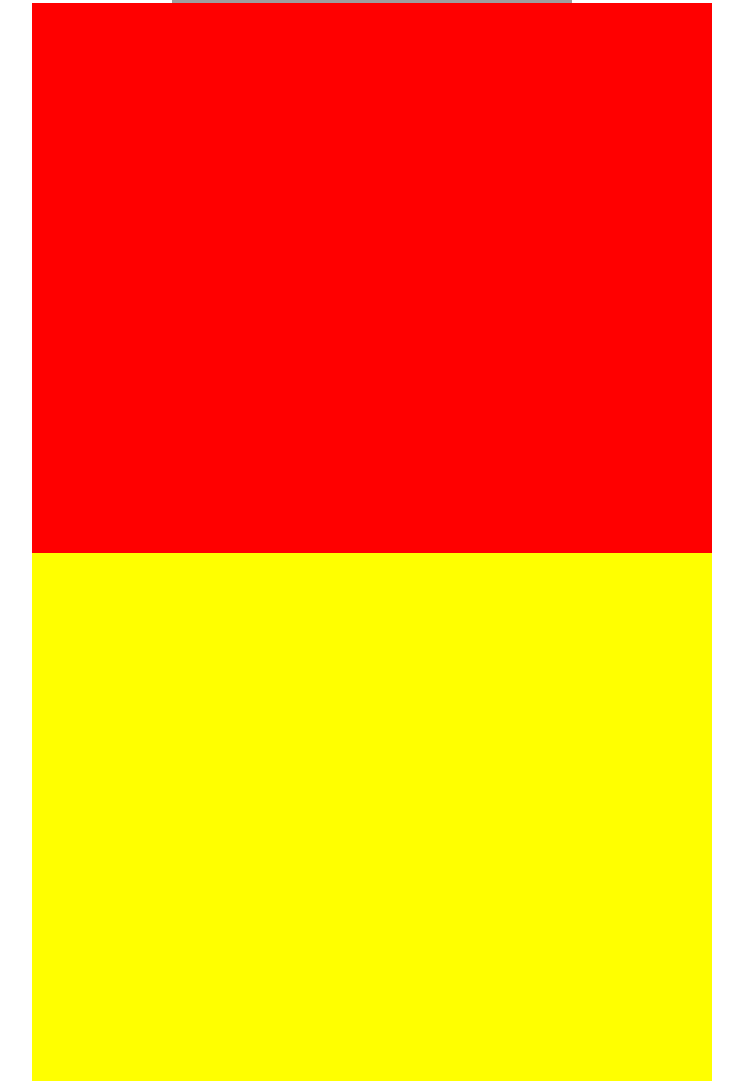
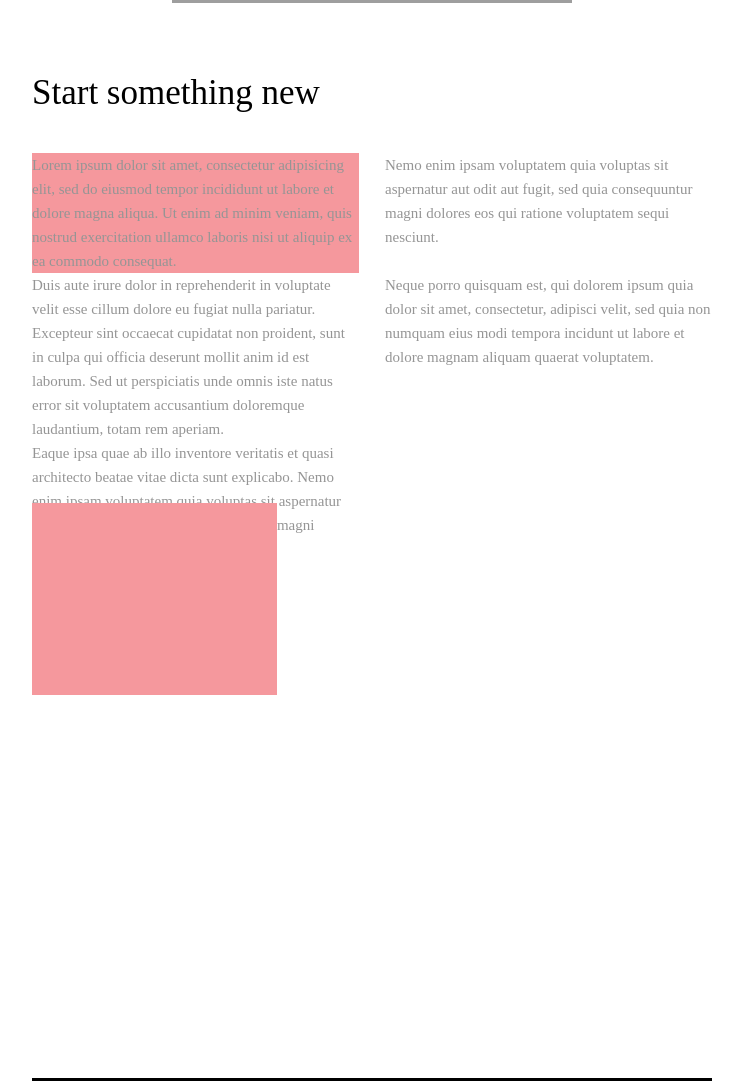
Before and after one commit to CleanBread/firstSite, a React app: page / in a window 1280 px wide. Shown: the part 947-2028 px from the top of the page, without its empty margins (268-1011 px from the left). Built offline with nearby package versions, Linux system fonts and the light colour scheme; grey boxes are pictures that could not be loaded; a web font is replaced by a local one.

Commit message:
header и блок с текстом готовы

```diff
--- a/src/components/box-grid/box-grid.css
+++ b/src/components/box-grid/box-grid.css
@@ -0,0 +1,37 @@
+.box-grid {
+    display: grid;
+    grid-template-columns: 1fr 1fr 1fr 1fr;
+    grid-template-rows: 1fr 2fr;
+    grid-template-areas:
+    "item-1 item-2 item-3 item-4"
+    "item-5 item-5 item-6 item-7"
+}
+
+.item-1 {
+    grid-area: item-1;
+    background: #f5989d;
+}
+
+.item-2 {
+    grid-area: item-2;
+}
+
+.item-3 {
+    grid-area: item-3;
+}
+
+.item-4 {
+    grid-area: item-4;
+}
+
+.item-5 {
+    grid-area: item-5;
+}
+
+.item-6 {
+    grid-area: item-6;
+}
+
+.item-7 {
+    grid-area: item-7;
+}
--- a/src/components/box-grid/box-grid.js
+++ b/src/components/box-grid/box-grid.js
@@ -6,6 +6,13 @@ class BoxGrid extends React.Component {
     render() {
       return (
       <div className="box-grid">
+        <div className="item-1"></div>
+        <div className="item-2"></div>
+        <div className="item-3"></div>
+        <div className="item-4"></div>
+        <div className="item-5"></div>
+        <div className="item-6"></div>
+        <div className="item-7"></div>
       </div>
       );
     }
--- a/src/components/content/content.css
+++ b/src/components/content/content.css
@@ -2,21 +2,19 @@
     height: 1650px;
     display: grid;
     grid-template-columns: 300px 1fr 300px;
-    grid-template-rows: 1fr 1fr 1fr;
+    grid-template-rows: 500px 1fr 1fr;
     grid-template-areas:
     ". text ."
-    ". box-grid ."
+    ". box-grid box-grid"
     ". four-col .";
 }
 
 .text {
     grid-area: text;
-    background: red;
 }
 
 .box-grid {
     grid-area: box-grid;
-    background: yellow;
 }
 
 .our-col {
--- a/src/components/text/text.css
+++ b/src/components/text/text.css
@@ -1,42 +1,46 @@
-/* .text {
-    width: 100%;
-    height: 470px;
+.text {
     display: grid;
-    grid-template-columns: 300px 1fr 1fr 300px;
+    grid-template-columns: 1fr 1fr;
     grid-template-rows: 150px 1fr 1fr 1fr;
     grid-template-areas:
-    " . h1 . . "
-    " . item_1 item_4 . "
-    " . item_2 item_5 . "
-    " . item_3 . . ";
+    "h1 ."
+    "item-1 item-4"
+    "item-2 item-5"
+    "item-3 .";
+    font-family: MyriadPro;
+    grid-column-gap: 26px;
+    align-items: start;
 }
 
 
 .h1 {
-    grid-atea: h1;
+    grid-area: h1;
+    font-size: 35px;
+    padding-top: 70px;
 }
 
-.text_1 {
-    grid-area: item_1;
-    background: red;
+div.item-1 {
+    grid-area: item-1;
   }
 
-  .text_2 {
-    grid-area: item_2;
-    background: black;
+div.item-2 {
+    grid-area: item-2;
   }
 
-  .text_3 {
-    grid-area: item_3;
-    background: green;
+div.item-3 {
+    grid-area: item-3;
   }
 
-  .text_4 {
-    grid-area: item_4;
-    background: pink;
+div.item-4 {
+    grid-area: item-4;
   }
 
-  .text_5 {
-    grid-area: item_5;
-    background: gray;
-  } */
+div.item-5 {
+    grid-area: item-5;
+  }
+
+  .filler {
+      font-size: 15px;
+      line-height: 24px;
+      color: #959595
+  }
--- a/src/components/text/text.js
+++ b/src/components/text/text.js
@@ -6,12 +6,12 @@ class Text extends React.Component {
     render() {
       return (
       <div className="text">
-        {/* <h1 className="h1">Start something new</h1>
-        <p className="text-1">Lorem ipsum dolor sit amet, consectetur adipisicing elit, sed do eiusmod tempor incididunt ut labore et dolore magna aliqua. Ut enim ad minim veniam, quis nostrud exercitation ullamco laboris nisi ut aliquip ex ea commodo consequat.</p>
-        <p className="text-2">Duis aute irure dolor in reprehenderit in voluptate velit esse cillum dolore eu fugiat nulla pariatur. Excepteur sint occaecat cupidatat non proident, sunt in culpa qui officia deserunt mollit anim id est laborum. Sed ut perspiciatis unde omnis iste natus error sit voluptatem accusantium doloremque laudantium, totam rem aperiam.</p>
-        <p className="text-3">Eaque ipsa quae ab illo inventore veritatis et quasi architecto beatae vitae dicta sunt explicabo. Nemo enim ipsam voluptatem quia voluptas sit aspernatur aut odit aut fugit, sed quia consequuntur magni dolores eos qui ratione voluptatem.</p>
-        <p className="text-4">Nemo enim ipsam voluptatem quia voluptas sit aspernatur aut odit aut fugit, sed quia consequuntur magni dolores eos qui ratione voluptatem sequi nesciunt.</p>
-        <p className="text-5">Neque porro quisquam est, qui dolorem ipsum quia dolor sit amet, consectetur, adipisci velit, sed quia non numquam eius modi tempora incidunt ut labore et dolore magnam aliquam quaerat voluptatem.</p> */}
+        <div className="h1">Start something new</div>
+        <div className="item-1 filler">Lorem ipsum dolor sit amet, consectetur adipisicing elit, sed do eiusmod tempor incididunt ut labore et dolore magna aliqua. Ut enim ad minim veniam, quis nostrud exercitation ullamco laboris nisi ut aliquip ex ea commodo consequat.</div>
+        <div className="item-2 filler">Duis aute irure dolor in reprehenderit in voluptate velit esse cillum dolore eu fugiat nulla pariatur. Excepteur sint occaecat cupidatat non proident, sunt in culpa qui officia deserunt mollit anim id est laborum. Sed ut perspiciatis unde omnis iste natus error sit voluptatem accusantium doloremque laudantium, totam rem aperiam.</div>
+        <div className="item-3 filler">Eaque ipsa quae ab illo inventore veritatis et quasi architecto beatae vitae dicta sunt explicabo. Nemo enim ipsam voluptatem quia voluptas sit aspernatur aut odit aut fugit, sed quia consequuntur magni dolores eos qui ratione voluptatem.</div>
+        <div className="item-4 filler">Nemo enim ipsam voluptatem quia voluptas sit aspernatur aut odit aut fugit, sed quia consequuntur magni dolores eos qui ratione voluptatem sequi nesciunt.</div>
+        <div className="item-5 filler">Neque porro quisquam est, qui dolorem ipsum quia dolor sit amet, consectetur, adipisci velit, sed quia non numquam eius modi tempora incidunt ut labore et dolore magnam aliquam quaerat voluptatem.</div>
       </div>
       );
     }
```
